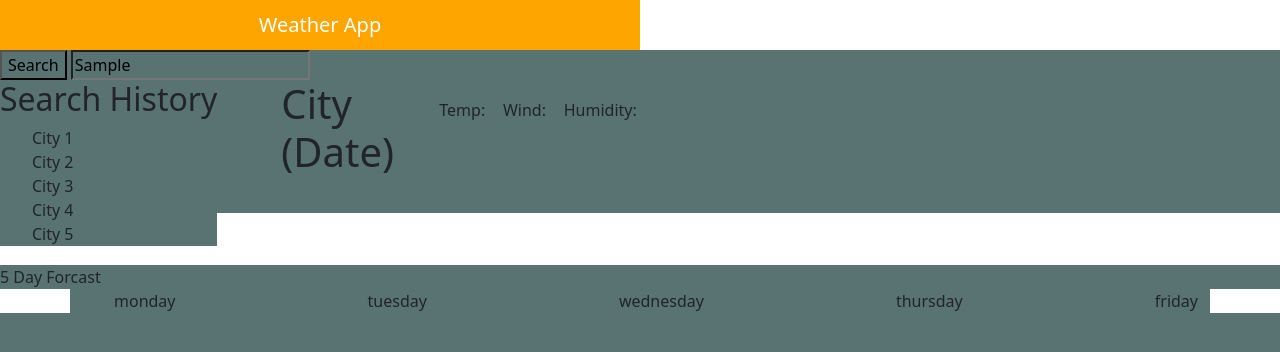
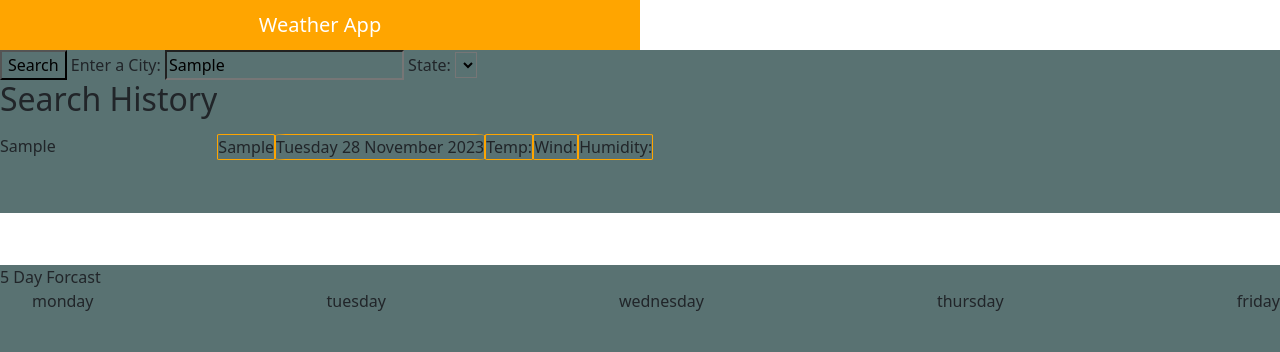
Before and after one commit to CDarts48/Weather-App, a plain HTML site: page index.html in a window 1280 px wide. Both pictures are taken after typing "Sample" into the empty fields and a click on the input "Search". Drawn offline with nearby package versions, Linux system fonts and the light colour scheme.

Commit message:
updated html css js

```diff
--- a/index.html
+++ b/index.html
@@ -10,29 +10,32 @@
 <body>
     <header>Weather App</header>
 
-    <form autocomplete="on">
+    <form autocomplete="off">
         <input type="submit" id ="searchBtn" value="Search">
+        <label for="selected-city">Enter a City:</label>
          <input type="text" id="selected-city" placeholder="Search for a city">
+         <label for="state">State:</label>
+         <select id="state" name="state">
+
+         </select>
+
     </form>
     <section class = "top">
     <section class="search-history">
         <h2>Search History</h2>
         <ul id = "results">
-            <li>City 1</li>
-            <li>City 2</li>
-            <li>City 3</li>
-            <li>City 4</li>
-            <li>City 5</li>
         </ul>
         </section>
-    <section class="current-weather"><h1>City (Date)</h1>
-    <p>Temp:</p>
-    <p>Wind:</p>
-    <p>Humidity:</p>
+    <section class="current-weather"> <li class ="ciudad">City</li>
+    <li id ="current-date">(Date)</li>
+    <li>Temp:</li>
+    <li>Wind:</li>
+    <li>Humidity:</li>
     </section>
     </section>
-    <section id ="forcast" style="margin-top: 4%;";">5 Day Forcast</section>
-    <section class = "container">
+    <section class = "bottom">
+    <section id ="forecast";">5 Day Forcast</section>
+    <section class = "forecast-container">
         <ul>
             <li id = "day1" class = "of-week">monday</li>
             <li id = "day2" class = "of-week"">tuesday</li>
@@ -41,7 +44,7 @@
             <li id = "day5" class = "of-week">friday</li>
         </ul>
     </section>
-    <section></section>
+    <script src="https://cdn.jsdelivr.net/npm/dayjs@1.10.7/dayjs.min.js"></script>
     <script src="script.js"></script>
 </body>
 </html>
--- a/script.js
+++ b/script.js
@@ -1,11 +1,56 @@
 const APIKey = "98cf718268619abb852c630a60f05a1e";
+var searchHistoryItems = document.querySelectorAll(".search-history li");
+const currentDate = dayjs().format("YYYY-MM-DD");
+console.log(currentDate);
 
 var searchBtn = document.getElementById("searchBtn");
-var cityName = document.querySelector("h1");
-var forcast5 = document.getElementById("forcast");
+var cityName = document.getElementById("selected-city");
+const forecast5 = document.getElementById("forcast-container");
 
 searchBtn.addEventListener("click", function (event) {
   event.preventDefault();
-  var city = document.getElementById("selected-city").value;
+  var city = cityName.value;
+  var apiurl = `http://api.openweathermap.org/geo/1.0/direct?q=${city}&limit=5&appid=${APIKey}`;
+
+  var searchHistory = document.querySelector(".search-history");
+  if (searchHistory) {
+    var newLI = document.createElement("li");
+    newLI.textContent = city;
+    searchHistory.appendChild(newLI);
+
+    var searchHistoryItems = document.querySelectorAll(".search-history li");
+    if (searchHistoryItems.length > 5) {
+      searchHistory.removeChild(
+        searchHistoryItems[searchHistoryItems.length - 1]
+      );
+    }
+  }
+  var ciudadElement = document.querySelector(".ciudad");
+  ciudadElement.textContent = city;
+
   console.log(city);
+  console.log(apiurl);
 });
+
+window.onload = function () {
+  var currentDate = dayjs().format("dddd DD MMMM YYYY");
+  var currentDayEl = document.getElementById("current-date");
+  currentDayEl.innerHTML = currentDate;
+
+  var city = localStorage.getItem("city");
+  if (city) {
+    var searchHistory = document.querySelector(".search-history");
+    if (searchHistory) {
+      var newLI = document.createElement("li");
+      newLI.textContent = city;
+      searchHistory.appendChild(newLI);
+
+      var searchHistoryItems = document.querySelectorAll(".search-history li");
+      if (searchHistoryItems.length > 5) {
+        searchHistory.removeChild(
+          searchHistoryItems[searchHistoryItems.length - 1]
+        );
+      }
+    }
+  }
+};
--- a/style.css
+++ b/style.css
@@ -20,21 +20,39 @@ ul {
 
 .top {display: flex;
 }
+
 .search-history {
     flex-direction: column;
     height: calc(100vh / 6);
 }
 
 .current-weather {
- display: inline-flex;
- margin-left: 5%;
+ display: flex;
+ width: fit-content
 }
 
-.current-weather p {
-    margin-top: 5%;
-    margin-left: 5%;
-    justify-content:
+.current-weather li {
+  margin: auto;
+border: 1px solid orange;
+border-radius: 5%
+
 }
+
+.bottom {
+    margin-top: 4%;
+}
+
+.forcast-container{
+    margin-top: 1%;
+}
+
 #results {
    display: block;
 }
+
+@media (max-width: 768px) {
+    .current-weather li {
+  display: block;
+  margin: 1em 0;
+ max-width: 100%;
+}
```
